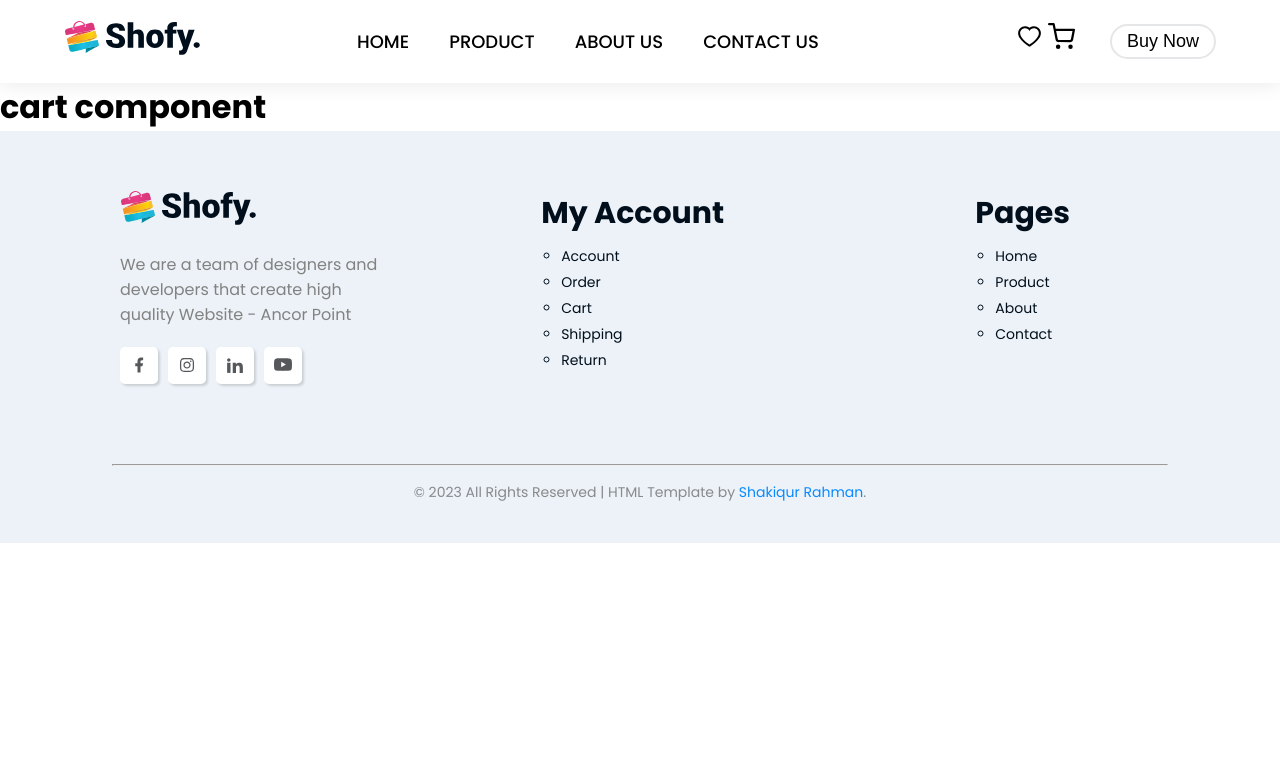
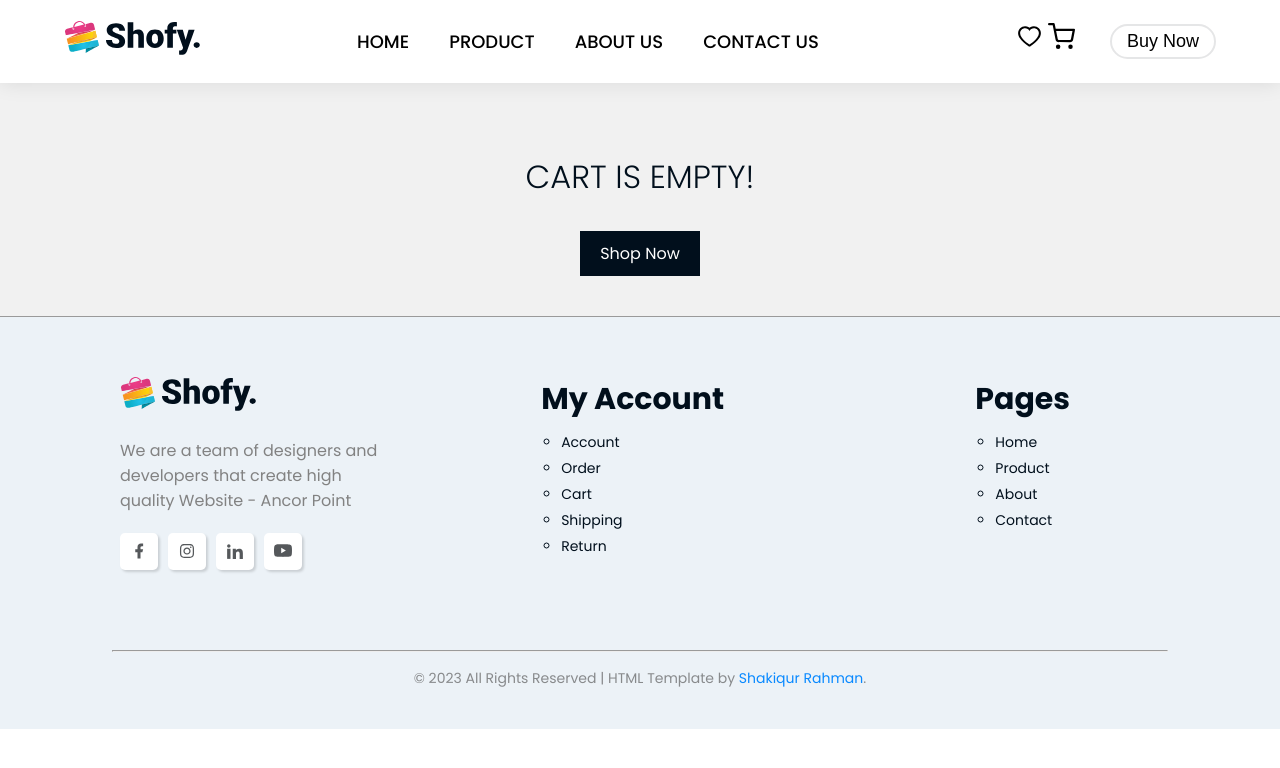
Before and after one commit to Shakiqurrahman/shofy-ecommerce, a React (Vite) app: page /cart in a window 1280 px wide. Shown: the top 768 px of the page. Built offline with nearby package versions, Linux system fonts and the light colour scheme; a web font is replaced by a local one.

Commit message:
commited

```diff
--- a/package.json
+++ b/package.json
@@ -13,7 +13,8 @@
     "react": "^18.2.0",
     "react-dom": "^18.2.0",
     "react-icons": "^4.10.1",
-    "react-router-dom": "^6.14.1"
+    "react-router-dom": "^6.14.1",
+    "react-toastify": "^9.1.3"
   },
   "devDependencies": {
     "@types/react": "^18.0.37",
--- a/src/App.css
+++ b/src/App.css
@@ -31,6 +31,10 @@ a, button{
 
 }
 
+.toast {
+  z-index: 100000;
+}
+
 @media  screen and (max-width:669px) {
   .container{
     padding: 0 15px;
--- a/src/App.jsx
+++ b/src/App.jsx
@@ -3,10 +3,11 @@ import { RouterProvider, createBrowserRouter } from "react-router-dom";
 import Layout from "./layout/layout";
 import Home from "./pages/Home/Home";
 import Product from "./pages/Product/Product";
-import Cart from "./components/Cart/Cart";
 import ErrorPage from "./pages/ErrorPage/ErrorPage";
 import './App.css'
 import { ShopContextProvider } from "./contexts/shop-context";
+import Cart from "./pages/Cart/Cart";
+import { ToastContainer } from "react-toastify";
 
 const router = createBrowserRouter([
   {
@@ -36,6 +37,7 @@ const router = createBrowserRouter([
 const App = () => {
   return (
     <ShopContextProvider>
+        <ToastContainer className='toast'/>
       <RouterProvider router={router}></RouterProvider>
     </ShopContextProvider>
   );
--- a/src/components/Cart/Cart.jsx
+++ /dev/null
@@ -1,11 +0,0 @@
-import React from 'react';
-
-const Cart = () => {
-    return (
-        <div>
-            <h1>cart component</h1>
-        </div>
-    );
-};
-
-export default Cart;
--- a/src/components/FeatureProducts/FeatureProducts.jsx
+++ b/src/components/FeatureProducts/FeatureProducts.jsx
@@ -68,7 +68,7 @@ const FeatureProducts = () => {
     },
   ];
 
-  const {view, close} = useContext(ShopContext)
+  const {view, close, addToCart} = useContext(ShopContext)
   return (
     <>
     { close ?
@@ -80,7 +80,7 @@ const FeatureProducts = () => {
           <div className="img-box">
             <img src={product.productImg} alt={product.productTitle} />
             <div className="card-icon">
-              <li>
+              <li  onClick={() => addToCart(product)}>
                 <FiShoppingCart />
               </li>
               <li onClick={() => view(product)}>
--- a/src/components/ProductDetails.jsx/ProductDetails.css
+++ b/src/components/ProductDetails.jsx/ProductDetails.css
@@ -25,6 +25,12 @@
     font-size: 30px;
     border: none;
     background: none;
+    cursor: pointer;
+    transition: .3s;
+  }
+
+  .product-detail .detail-container .close-btn:hover{
+    color: rgb(209, 18, 18);
   }
 
 
--- a/src/components/ProductDetails.jsx/ProductDetails.jsx
+++ b/src/components/ProductDetails.jsx/ProductDetails.jsx
@@ -4,13 +4,12 @@ import { AiOutlineCloseCircle } from "react-icons/ai";
 import './ProductDetails.css'
 const ProductDetails = () => {
 
-    const {detail, setClose } = useContext(ShopContext);
+    const {detail, setClose, addToCart } = useContext(ShopContext);
   return (
     <>
       <div className="product-detail">
         <div className="detail-container">
           <button onClick={() => setClose(false)} className="close-btn">
-            {" "}
             <AiOutlineCloseCircle />
           </button>
           {detail.map((curElm, idx) => (
@@ -27,7 +26,7 @@ const ProductDetails = () => {
                   provident? Commodi.
                 </p>
                 <h3>${curElm.productPrice}</h3>
-                <button>Add To Cart</button>
+                <button  onClick={() => addToCart(curElm)}>Add To Cart</button>
               </div>
             </div>
           ))}
--- a/src/contexts/shop-context.jsx
+++ b/src/contexts/shop-context.jsx
@@ -1,4 +1,8 @@
 import React, { createContext, useState } from "react";
+
+import { ToastContainer, toast } from 'react-toastify';
+
+import 'react-toastify/dist/ReactToastify.css';
 
 import ProductsData from "../data/productsData";
 
@@ -11,12 +15,44 @@ export const ShopContextProvider = (props) => {
 
   const [close, setClose] = useState(false);
 
+  const [cart, setCart] = useState([]);
+
+
+
+  const addToCart = (product) => {
+    const exsist = cart.find((x) => {
+      return x.id === product.id;
+    });
+    if (exsist) {
+      toast.warn('This product is already added to the cart', {
+        position: toast.POSITION.BOTTOM_LEFT
+      })
+
+    } else {
+      setCart([...cart, { ...product, qty: 1 }]);
+      toast.success('Product is added succesfully',{
+        position: toast.POSITION.BOTTOM_LEFT
+      })
+    }
+  };
+
   const view = (product) => {
     setDetail([{ ...product }]);
     setClose(true);
   };
 
-  const contextValue = { detail, view, products, setProducts, ProductsData, close, setClose };
+  const contextValue = {
+    detail,
+    view,
+    products,
+    setProducts,
+    ProductsData,
+    close,
+    setClose,
+    cart,
+    setCart,
+    addToCart,
+  };
   return (
     <ShopContext.Provider value={contextValue}>
       {props.children}
--- /dev/null
+++ b/src/pages/Cart/Cart.css
@@ -0,0 +1,34 @@
+.cart-container {
+    background-color: #f1f1f1;
+    padding: 40px 50px;
+    border-bottom: 1px solid #9a9a9a;
+}
+
+.cart-container .empty-cart {
+    margin-top: 30px;
+    /* margin-left: 45%; */
+    display: flex;
+    flex-direction: column;
+    align-items: center;
+}
+
+.cart-container .empty-cart h2{
+    font-size: 32px;
+    color: #010f1c;
+    text-transform: uppercase;
+    font-weight: 300;
+    margin-bottom: 30px;
+}
+
+.cart-container .empty-cart .empty-btn{
+    /* margin-left: 80px; */
+    color: white;
+    padding: 10px 20px;
+    background-color: #010f1c;
+    transition: .3s;
+}
+
+.cart-container .empty-cart .empty-btn:hover {
+    color: #010f1c;
+    background-color: #fff;
+}
--- /dev/null
+++ b/src/pages/Cart/Cart.jsx
@@ -0,0 +1,67 @@
+import React, { useContext } from "react";
+import { AiOutlineClose } from "react-icons/ai";
+import { ShopContext } from "../../contexts/shop-context";
+import "./Cart.css";
+import { Link } from "react-router-dom";
+
+const Cart = () => {
+    // increament quantity
+    const incqty = (product) => {
+        const exsist = cart.find((x) => {
+            return x.id === product.id
+        })
+        setCart(cart.map((curElm) => {
+            return curElm.id === product.id ? {...exsist, qty: exsist.qty + 1} : curElm
+        }))
+    }
+
+    //decreament quantity
+    const decqty = (product) => {
+        const exsist = cart.find((x) => {
+            return x.id === product.id
+        })
+        setCart(cart.map((curElm) => {
+            return curElm.id === product.id ? {...exsist, qty: exsist.qty - 1} : curElm
+        }))
+    }
+
+
+  const { cart, setCart, addToCart } = useContext(ShopContext);
+  return (
+    <section className="cart-container">
+      {cart.length === 0 && (
+        <div className="empty-cart">
+          <h2>Cart is Empty!</h2>
+          <Link  className="empty-btn" to='/product'>Shop Now</Link>
+        </div>
+      )}
+      <div className="contant">
+        {cart.map((curElm) => {
+          return (
+            <div className="cart-item">
+              <div className="img-box">
+                <img src={curElm.productImg} alt={curElm.productTitle} />
+              </div>
+              <div className="detail">
+                <h4>{curElm.productType}</h4>
+                <h3>{curElm.productTitle}</h3>
+                <p>Price: ${curElm.productPrice}</p>
+                <div className="qty">
+                    <button className="decqty" onClick={()=> decqty(curElm)}>-</button>
+                    <input type="text" value={curElm.qty} />
+                    <button className="incqty" onClick={()=> incqty(curElm)}>+</button>
+                </div>
+                <h4>Sub Total : ${curElm.productPrice * curElm.qty}</h4>
+                <button>
+                  <AiOutlineClose />
+                </button>
+              </div>
+            </div>
+          );
+        })}
+      </div>
+    </section>
+  );
+};
+
+export default Cart;
--- a/src/pages/Product/Product.jsx
+++ b/src/pages/Product/Product.jsx
@@ -8,7 +8,7 @@ import "./Product.css";
 import ProductDetails from "../../components/ProductDetails.jsx/ProductDetails";
 
 const Shop = () => {
-  const { products, setProducts, ProductsData, view, close} = useContext(ShopContext);
+  const { products, setProducts, ProductsData, view, close, addToCart} = useContext(ShopContext);
 
 
   const filterProduct = (product) => {
@@ -58,7 +58,7 @@ const Shop = () => {
                 <div className="img-box">
                   <img src={product.productImg} alt={product.productTitle} />
                   <div className="card-icon">
-                    <li>
+                    <li onClick={() => addToCart(product)}>
                       <FiShoppingCart />
                     </li>
                     <li onClick={() => view(product)}>
```
Also changed, not shown: 1 other file (tests, documents, lock files or other folders).
